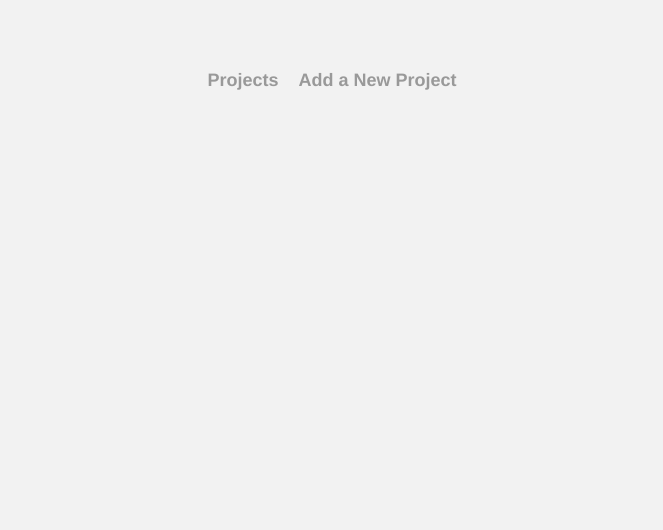
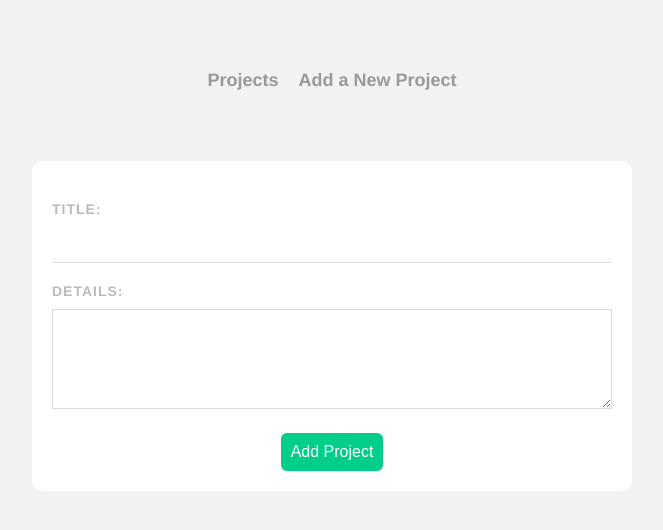
Before and after one commit to NNEUID/project-planner, a Vue app: page /project/1 in a window 1280 px wide. Shown: the top 530 px of the page, without its empty margins (308-971 px from the left). Built offline with nearby package versions, Linux system fonts and the light colour scheme.

Commit message:
add EditProject view and setup route + dynamically route projects to edit page based on :id params

```diff
--- a/data/db.json
+++ b/data/db.json
@@ -4,7 +4,7 @@
       "id": 1,
       "title": "Create new hompage banner",
       "details": "Lorem ipsum",
-      "complete": false
+      "complete": true
     },
     {
       "id": 2,
--- a/src/views/AddProject.vue
+++ b/src/views/AddProject.vue
@@ -18,22 +18,23 @@ export default {
     }
   },
   methods: {
-    handleSubmit() {
+    async handleSubmit() {
       const project = {
         title: this.title,
         details: this.details,
         complete: false
       }
 
-      fetch('http://localhost:3000/projects', {
-        method: 'POST',
-        headers: { 'Content-Type': 'application/json' },
-        body: JSON.stringify(project)
-      }).then(() => {
+      try {
+        await fetch('http://localhost:3000/projects', {
+          method: 'POST',
+          headers: { 'Content-Type': 'application/json' },
+          body: JSON.stringify(project)
+        })
         this.$router.push('/')
-      }).catch(err => {
-        console.log(err);
-      })
+      } catch (error) {
+        console.log(error);
+      }
     }
   }
 }
--- a/src/views/EditProject.vue
+++ b/src/views/EditProject.vue
@@ -1,12 +1,27 @@
 <!-- eslint-disable -->
 <template>
-
+  <form>
+    <label>Title:</label>
+    <input type="text" required v-model="title">
+    <label>Details:</label>
+    <textarea required v-model="details"></textarea>
+    <button>Add Project</button>
+  </form>
 </template>
 
 <script>
 /* eslint-disable */
 export default {
-
+  data() {
+    return {
+      data() {
+        return {
+          title: '',
+          details: ''
+        }
+      }
+    }
+  }
 }
 </script>
 
```
